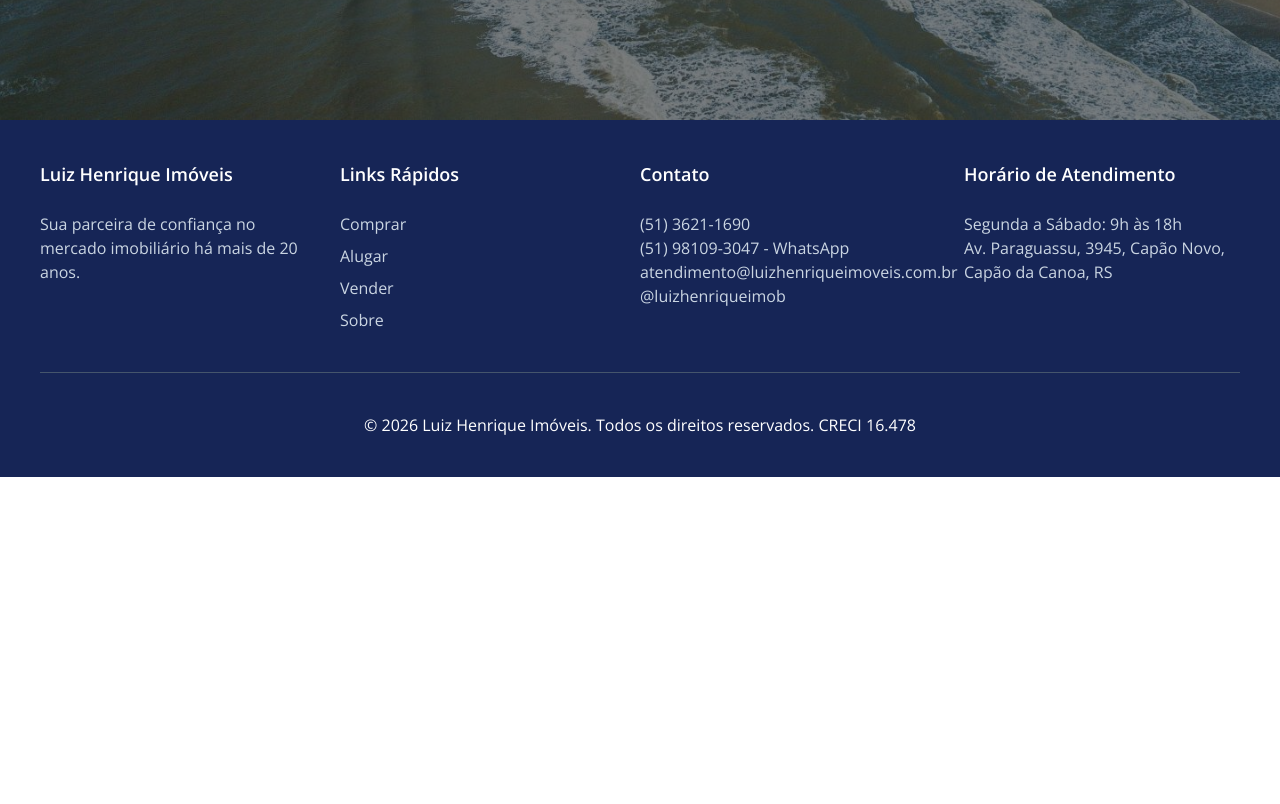
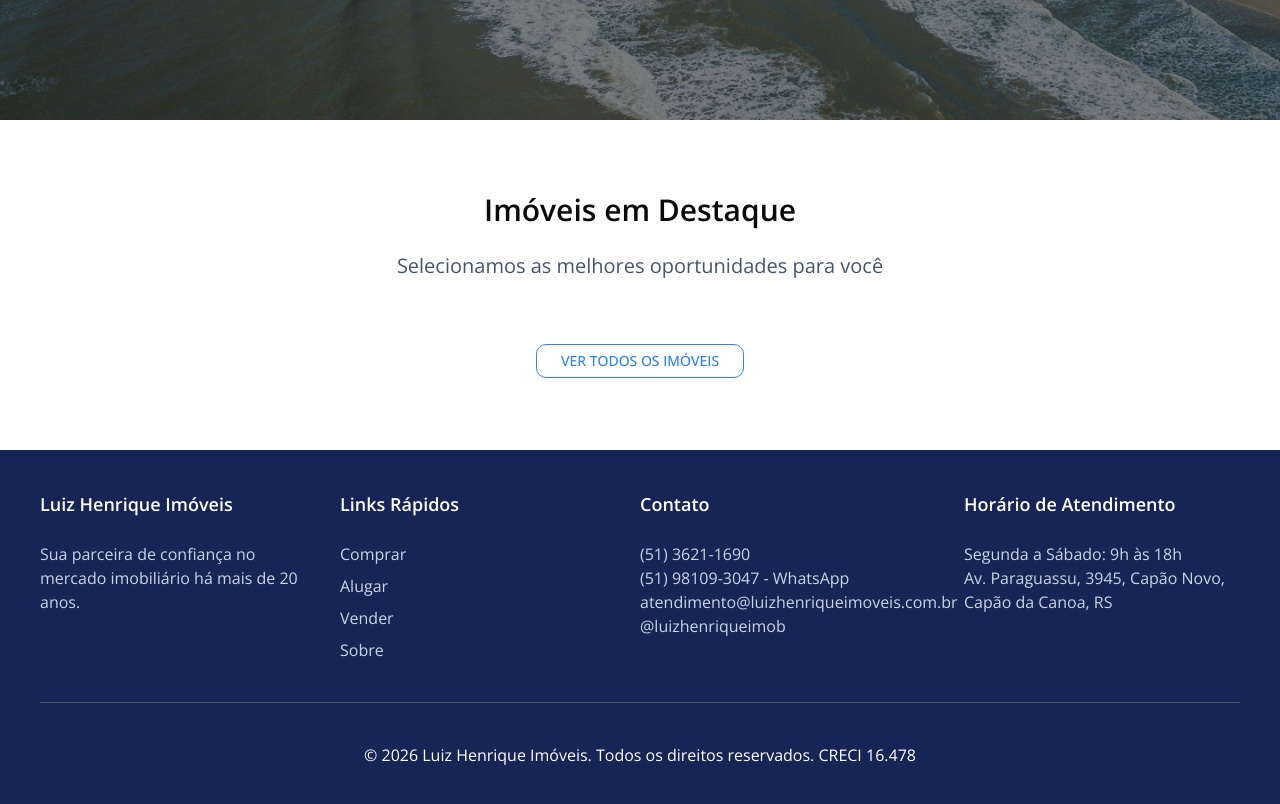
Before and after one commit to Marjorie-Pereira/imobiliaria-lh, a Next.js app: page / in a window 1280 px wide. Shown: the part 760-1564 px from the top of the page. Before the commit the page ends 1237 px from the top, so only its background shows below. Built offline with nearby package versions, Linux system fonts and the light colour scheme.

Commit message:
highlights

```diff
--- a/app/page.tsx
+++ b/app/page.tsx
@@ -10,9 +10,12 @@ import {
 import { Search } from "lucide-react";
 import Image from "next/image";
 import { SearchProperty } from "./components/searchProperty";
+import PropertyCard from "./components/propertyCard";
 
 export default function Home() {
   return (
+    <main>
+      {/* hero */}
       <section
         className="h-screen flex items-center text-white bg-center bg-cover bg-blend-overlay bg-black/50"
         style={{ backgroundImage: `url(capaodacanoa.jpeg)` }}
@@ -33,5 +36,24 @@ export default function Home() {
           <SearchProperty />
         </div>
       </section>
+      {/* popular */}
+      <section className="text-center py-18 px-8">
+        <h2 className="text-3xl font-semibold">Imóveis em Destaque</h2>
+        <p className="text-xl my-6 text-slate-600">
+          Selecionamos as melhores oportunidades para você
+        </p>
+        <div className="flex flex-wrap gap-8 justify-center">
+
+        </div>
+        <div className="pt-10">
+          <Button
+            variant={"outline"}
+            className="py-4 px-6 border-blue-500 text-blue-500"
+          >
+            VER TODOS OS IMÓVEIS
+          </Button>
+        </div>
+      </section>
+    </main>
   );
 }
```
Lines whose indentation alone changed are shown as unchanged.
